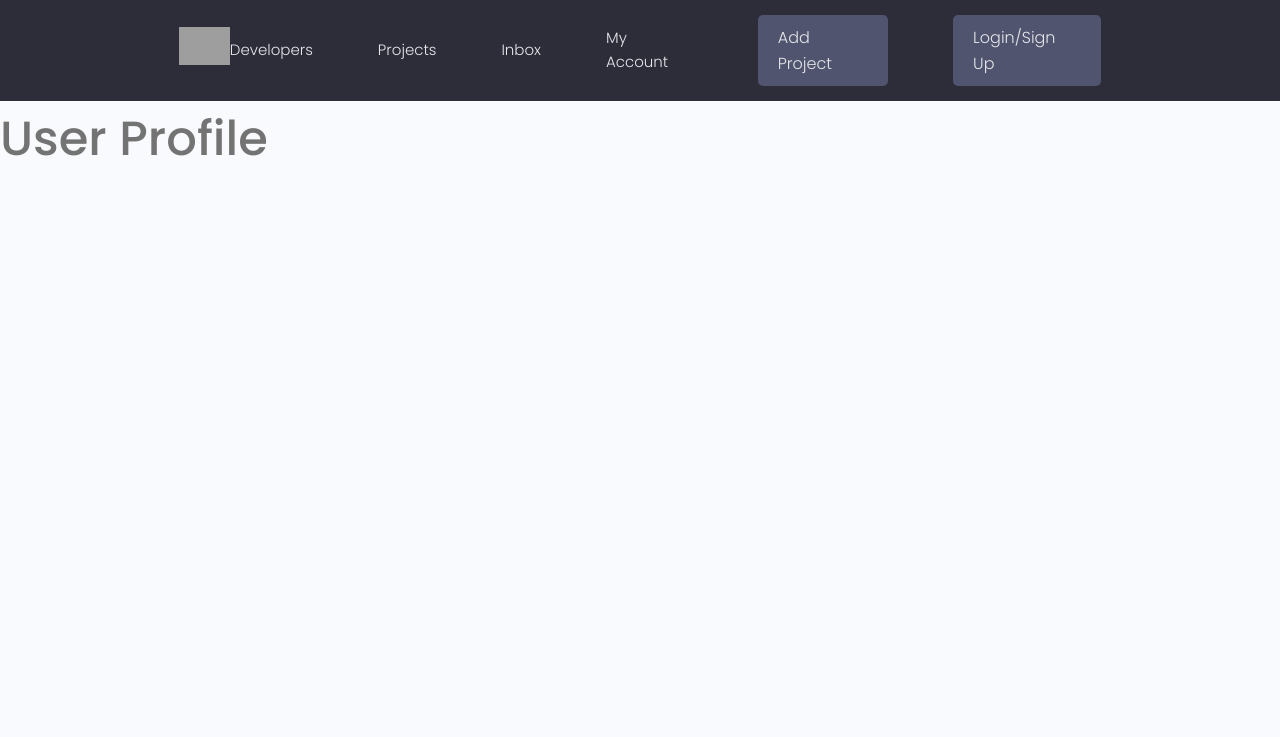
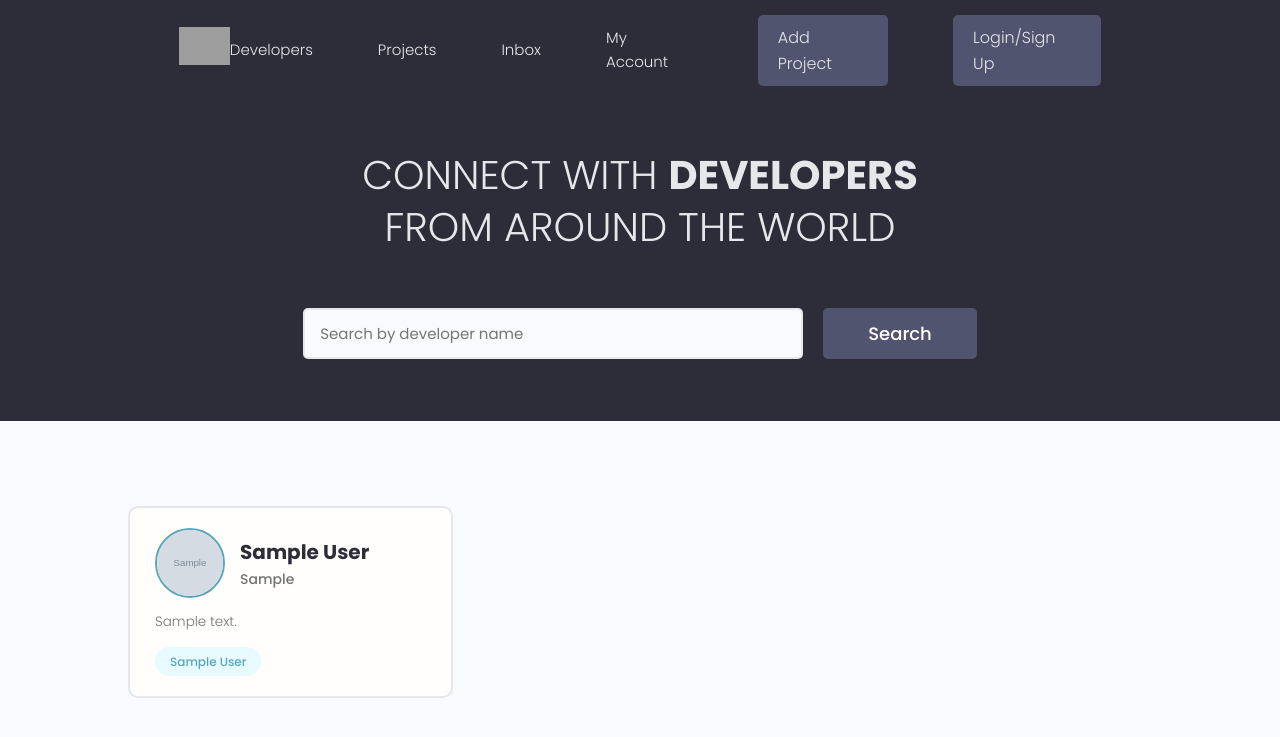
Before and after one commit to vldmr42/dev_search, a Django app: page / in a window 1280 px wide. Shown: the top 737 px of the page. Run offline with Django 3.2, Linux system fonts and the light colour scheme; tables that the repository leaves empty hold one stand-in row (values such as "Sample post"); grey boxes marked "Sample" are stand-in pictures; some libraries are stand-ins or nearby versions; grey boxes are pictures that could not be loaded.

Commit message:
Add profile template styling? dev info + skills

```diff
--- a/devsearch/users/admin.py
+++ b/devsearch/users/admin.py
@@ -1,7 +1,8 @@
 from django.contrib import admin
 
-from . models import Profile
+from . models import Profile, Skill
 
 # Register your models here.
 
 admin.site.register(Profile)
+admin.site.register(Skill)
--- a/devsearch/users/models.py
+++ b/devsearch/users/models.py
@@ -11,6 +11,7 @@ class Profile(models.Model):
     name = models.CharField(max_length=200, blank=True, null=True)
     email = models.EmailField(max_length=500, blank=True, null=True)
     username = models.CharField(max_length=200, blank=True, null=True)
+    location = models.CharField(max_length=200, blank=True, null=True)
     short_intro = models.CharField(max_length=200, blank=True, null=True)
     bio = models.TextField(blank=True, null=True)
     profile_image = models.ImageField(blank=True, null=True, upload_to='profiles/', default='profiles/user-default.png')
@@ -24,3 +25,15 @@ class Profile(models.Model):
 
     def __str__(self):
         return str(self.user.username)
+
+
+class Skill(models.Model):
+    owner = models.ForeignKey(Profile, on_delete=models.CASCADE, null=True, blank=True)
+    name = models.CharField(max_length=200, blank=True, null=True)
+    description = models.TextField(null=True, blank=True)
+    created = models.DateTimeField(auto_now_add=True)
+    id = models.UUIDField(default=uuid.uuid4, unique=True,
+                          primary_key=True, editable=False)
+
+    def __str__(self):
+        return self.name
--- a/devsearch/users/templates/users/profiles.html
+++ b/devsearch/users/templates/users/profiles.html
@@ -1,5 +1,62 @@
 {% extends 'main.html' %}
 
 {% block content %}
-<h1>User Profile</h1>
-{% endblock %}
+<!-- Main Section -->
+<main class="home">
+    <section class="hero-section text-center">
+        <div class="container container--narrow">
+            <div class="hero-section__box">
+                <h2>CONNECT WITH <span>DEVELOPERS</span></h2>
+                <h2>FROM AROUND THE WORLD</h2>
+            </div>
+
+            <div class="hero-section__search">
+                <form class="form" action="#" method="get">
+                    <div class="form__field">
+                        <label for="formInput#search">Search Developers </label>
+                        <input class="input input--text" id="formInput#search" type="text" name="text"
+                               placeholder="Search by developer name"/>
+                    </div>
+
+                    <input class="btn btn--sub btn--lg" type="submit" value="Search"/>
+                </form>
+            </div>
+        </div>
+    </section>
+    <!-- Search Result: DevList -->
+    <section class="devlist">
+        <div class="container">
+            <div class="grid grid--three">
+
+                {% for profile in profiles %}
+                <div class="column card">
+                    <div class="dev">
+                        <a href="/" class="card__body">
+                            <div class="dev__profile">
+                                <img class="avatar avatar--md" src="{{profile.profile_image.url}}"
+                                     alt="image"/>
+                                <div class="dev__meta">
+                                    <h3>{{profile.name}}</h3>
+                                    <h5>{{profile.short_intro|slice:"60"}}</h5>
+                                </div>
+                            </div>
+                            <p class="dev__info">
+                                {{profile.bio|slice:"150"}}
+                            </p>
+                            <div class="dev__skills">
+
+                                {% for skill in profile.skill_set.all %}
+                                <span class="tag tag--pill tag--main">
+                                    <small>{{skill}}</small>
+                                </span>
+                                {% endfor %}
+
+                            </div>
+                        </a>
+                    </div>
+                </div>
+                {% endfor %}
+            </div>
+        </div>
+    </section>
+</main>{% endblock %}
--- a/devsearch/users/views.py
+++ b/devsearch/users/views.py
@@ -1,6 +1,12 @@
 from django.shortcuts import render
 
 # Create your views here.
+from users.models import Profile
+
 
 def profiles(request):
-    return render(request, 'users/profiles.html')
+    profiles = Profile.objects.all()
+    context = {
+        'profiles': profiles,
+    }
+    return render(request, 'users/profiles.html', context)
```
